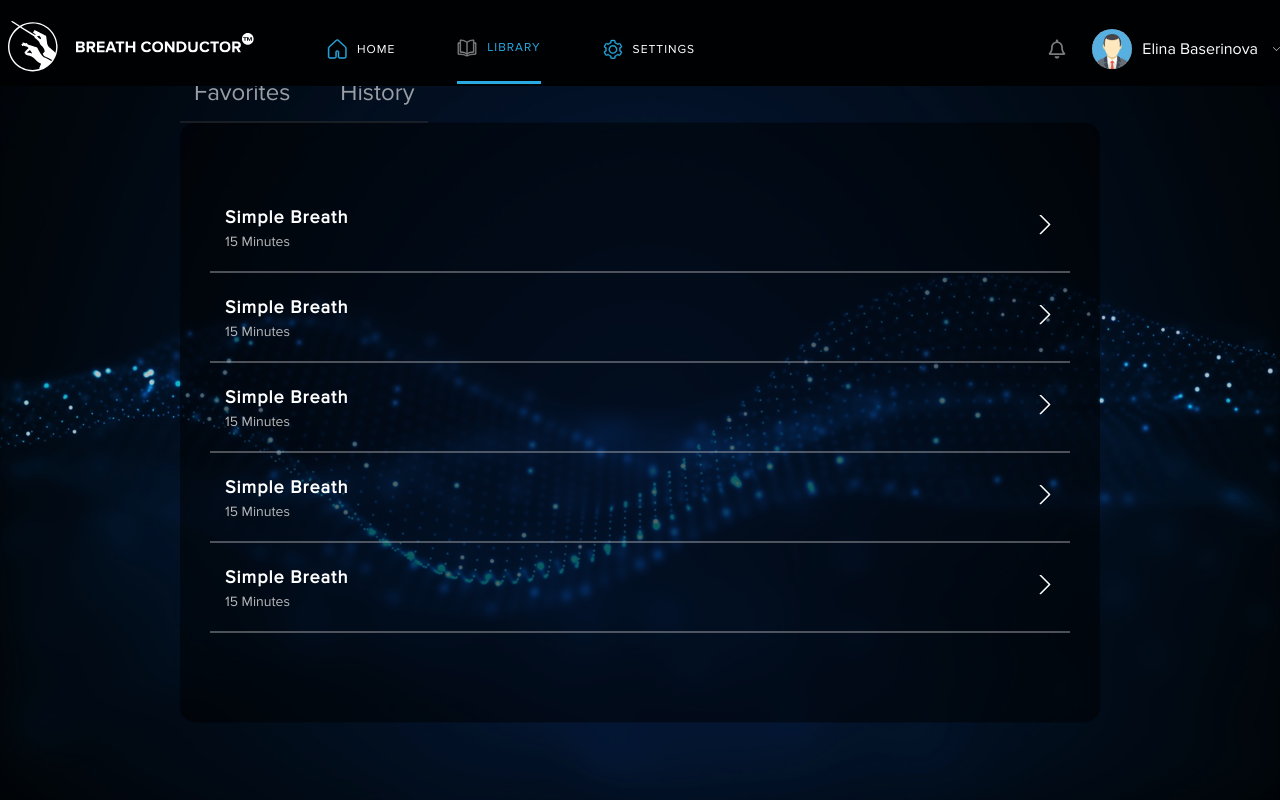
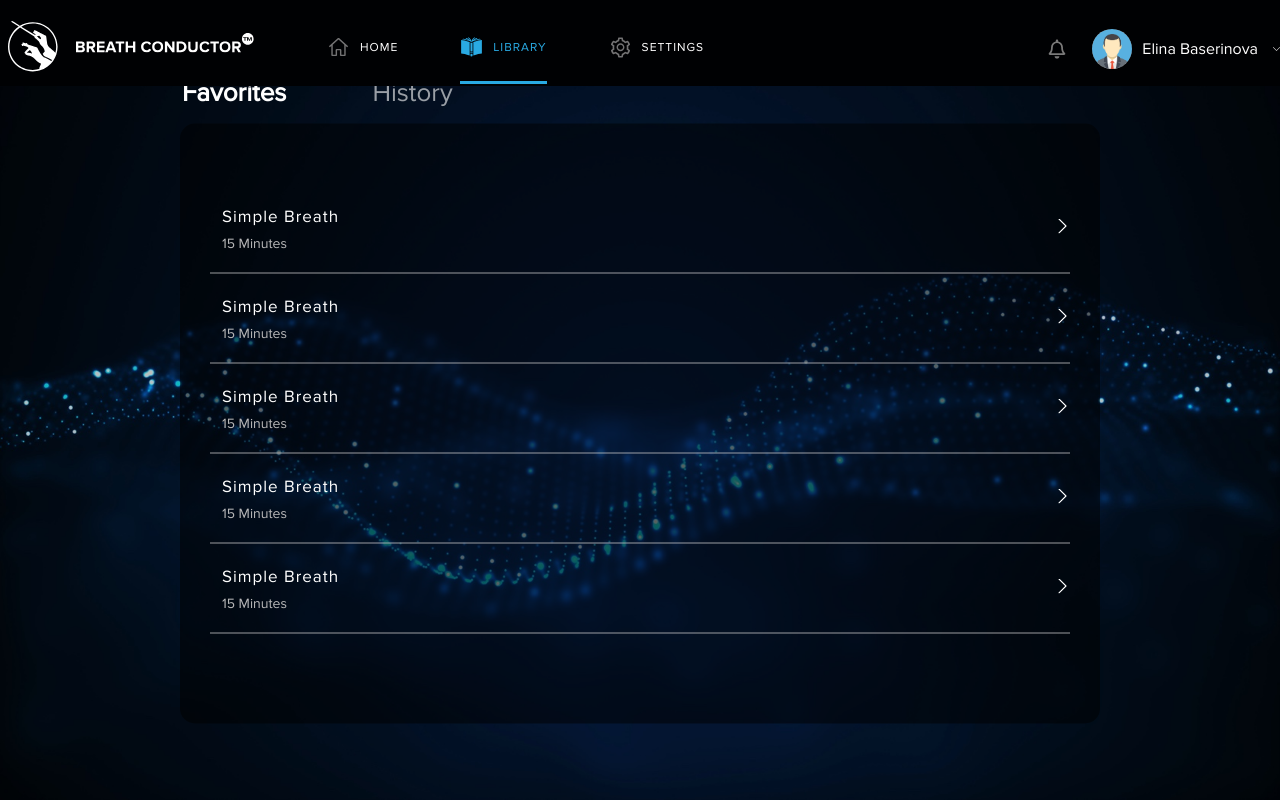
Before and after one commit to DevShahidul/breath-conductor, a React (Create React App) app: page /library in a window 1280 px wide. Built offline with nearby package versions, Linux system fonts and the light colour scheme.

Commit message:
Fixed nav icon color issue

```diff
--- a/package.json
+++ b/package.json
@@ -9,6 +9,7 @@
     "@testing-library/user-event": "^7.2.1",
     "react": "^16.14.0",
     "react-dom": "^16.14.0",
+    "react-icons": "^3.11.0",
     "react-player": "^2.6.2",
     "react-router-dom": "^5.2.0",
     "react-scripts": "^4.0.0",
--- a/src/Assets/CSS/style.css
+++ b/src/Assets/CSS/style.css
@@ -56,16 +56,46 @@ a:visited{
     font-weight: 600;
     cursor: pointer;
     margin-top: 20px;
+    display: flex;
+    align-items: center;
+    justify-content: center;
+    position: relative;
+    text-align: center;
 }
 .btn,
 .btn:active,
 .btn:focus{
     outline: none;
 }
-.btn-primary {
+.btn svg,
+.btn img{
+    max-width: 25px;
+    position: absolute;
+    left: 15px;
+}
+
+.btn svg{
+    font-size: 18px;
+    font-weight: bold;
+}
+
+.btn-primary,
+.btn.primary{
     background: #29aae3;
     color: #fff;
 }
+
+.btn.primary-outline{
+    color: #29aae3;
+    background: transparent;
+    border: 2px solid currentColor;
+}
+
+.btn.danger{
+    background: #e02020;
+    color: #fff;
+}
+
 .btn-secondary{
     background: transparent;
     border: 1px solid #29aae3;
@@ -428,14 +458,17 @@ input:focus {
     font-size: 18px;
     padding: 0 14px 15px;
 }
+.tabs ul{
+    padding: 0 2px 15px;
+}
 .tabs .nav-item{
     color: #999ea5;
-    font-weight: 500;
-    margin-right: 50px;
-    font-size: 24px;
+    font-weight: 400;
+    margin-right: 86px;
+    font-size: 26px;
 }
-li.sc-dlnjPT.bqnhDN.nav-item .active, li.sc-dlnjPT.bqnhDN.nav-item.active {
-    color: #fff !important;
+li.nav-item .active{
+    color: #ffffff;
     font-size: 22px;
     letter-spacing: 2px;
     font-weight: 700;
@@ -457,7 +490,7 @@ li.sc-dlnjPT.bqnhDN.nav-item .active, li.sc-dlnjPT.bqnhDN.nav-item.active {
 /*******************favorites page style **********************/
 .favorites-list {
     border-bottom: 1px solid #b9b9bbd4;
-    padding: 15px;
+    padding: 15px 0px 15px 12px;
     display: flex;
     flex-wrap: wrap;
     min-height: 90px;
@@ -466,11 +499,11 @@ li.sc-dlnjPT.bqnhDN.nav-item .active, li.sc-dlnjPT.bqnhDN.nav-item.active {
 }
 
 .favorites-info h2{
-    font-size: 18px;
+    font-size: 17px;
     color: #fff;
-    font-weight: 600;
+    font-weight: 400;
     letter-spacing: 1px;
-    margin-bottom: 5px;
+    margin-bottom: 8px;
 }
 .favorites-info p{
     font-size: 14px;
@@ -479,8 +512,8 @@ li.sc-dlnjPT.bqnhDN.nav-item .active, li.sc-dlnjPT.bqnhDN.nav-item.active {
 }
 .favorites-arrow img {
     cursor: pointer;
-    width: 20px;
-    height: 20px;
+    width: 15px;
+    height: 15px;
 }
 
 /************************* Favorites details page ******************/
@@ -504,7 +537,7 @@ li.sc-dlnjPT.bqnhDN.nav-item .active, li.sc-dlnjPT.bqnhDN.nav-item.active {
 }
 .details-items {
     border-bottom: 1px solid #b9b9bb6b;
-    min-height: 225px;
+    min-height: 220px;
 }
 .details-items .row {
     display: flex;
@@ -512,6 +545,7 @@ li.sc-dlnjPT.bqnhDN.nav-item .active, li.sc-dlnjPT.bqnhDN.nav-item.active {
     flex-wrap: wrap;
     width: 80%;
     margin: auto;
+    padding: 30px 20px;
 }
 .details-items .col-4 {
     text-align: center;
@@ -520,7 +554,7 @@ li.sc-dlnjPT.bqnhDN.nav-item .active, li.sc-dlnjPT.bqnhDN.nav-item.active {
     margin-bottom: 35px;
 }
 .details-items .img-box p {
-    color: #fff;
+    color: rgba(255, 255, 255, 0.6);
     font-weight: 500;
 }
 .details-items h4 {
@@ -533,12 +567,14 @@ li.sc-dlnjPT.bqnhDN.nav-item .active, li.sc-dlnjPT.bqnhDN.nav-item.active {
     display: flex;
     flex-wrap: wrap;
     justify-content: space-between;
+    padding: 15px 0px;
 }
 .details-action .col-3 {
     flex-basis: 30%;
 }
 .details-action img {
-    width: 100%;
+    width: 18px;
+    margin-top: 2px;
 }
 /* setting page styles*/
 
@@ -667,17 +703,18 @@ li.sc-dlnjPT.bqnhDN.nav-item .active, li.sc-dlnjPT.bqnhDN.nav-item.active {
 }
 .section-title p {
     text-align: center;
-    font-size: 14px;
+    font-size: 17px;
     color: #29aae3;
+    margin-top: 5px;
 }
 
 
 /*********************** Top navigation Two styels*************************/
 
-.nagivationTwo a.active li p{
+.nagivationTwo li a.active p {
     color: #29aae3;
 }
-.nagivationTwo  a.active li {
+.nagivationTwo li a.active {
     border-bottom: 3px solid #29aae3;
 }
 .nagivationTwo {
@@ -710,16 +747,21 @@ nav {
 nav ul {
     display: flex;
 }
-nav ul li{
+nav ul li a{
     display: flex;
     align-items: center;
     margin: 0 31px;
     height: 70px;
+    border-bottom: 3px solid transparent;
 }
-nav ul li img {
-    width: 20px;
-    height: 20px;
+nav ul li svg {
+    width: 23px;
+    height: 23px;
     margin-right: 10px;
+    color: #737374;
+}
+nav ul li a.active svg{
+    color: #29aae3;
 }
 nav ul li p {
     color: #fff;
--- /dev/null
+++ b/src/Component/Button.js
@@ -0,0 +1,13 @@
+import React from 'react'
+
+export const Button = (props) => {
+    const icon = props.imgIcon ? <img src={props.imgIcon} alt={`${props.text} icon`} /> : <props.icon />
+    return (
+        <>
+            <button className={"btn " +props.type}>
+                {icon ? icon : null}
+              {props.text}
+            </button>
+        </>
+    )
+}
--- a/src/Component/HistoryDetails.js
+++ b/src/Component/HistoryDetails.js
@@ -4,10 +4,10 @@ import GoalIcon from "../Assets/Image/Goal.svg";
 import TimeIcon from "../Assets/Image/Time.svg";
 import VoiceIcon from "../Assets/Image/Voice.svg";
 import ThemeIcon from "../Assets/Image/Theme.svg";
-import DuplicateIcon from "../Assets/Image/New Duplicate.svg";
-import ShareIcon from "../Assets/Image/Share button.svg";
-import RemoveIcon from "../Assets/Image/Remove from favorites.svg";
+import DuplicateIcon from "../Assets/Image/New-Duplicate-icon.svg";
 import {Link} from "react-router-dom";
+import { Button } from './Button';
+import { RiShareLine, RiDeleteBinLine } from "react-icons/ri";
 
 class HistoryDetails extends Component {
     render() {
@@ -61,13 +61,16 @@ class HistoryDetails extends Component {
                 <div className="details-action">
                     <div className="row">
                         <div className="col-3">
-                            <img src={DuplicateIcon} alt="Duplicate icon"/>
+                            <Button type="primary" text="New Duplicate" imgIcon={DuplicateIcon}/>
+                            {/* <img src={DuplicateIcon} alt="Duplicate icon"/> */}
                         </div>
                         <div className="col-3">
-                            <img src={ShareIcon} alt="Share icon"/>
+                            <Button type="primary" text="Share" icon={RiShareLine}/>
+                            {/* <img src={ShareIcon} alt="Share icon"/> */}
                         </div>
                         <div className="col-3">
-                            <img src={RemoveIcon} alt="Remove icon"/>
+                            <Button type="danger" text="Remove from Favorites" icon={RiDeleteBinLine}/>
+                            {/* <img src={RemoveIcon} alt="Remove icon"/> */}
                         </div>
                     </div>
                 </div>
--- a/src/Component/TopNavigationTwo.js
+++ b/src/Component/TopNavigationTwo.js
@@ -1,23 +1,36 @@
 import React, {Component, Fragment} from 'react';
 import Logo from "../Assets/Image/logo2.svg";
-import HomeTwo from "../Assets/Image/Home_2.svg";
-import LibraryOne from "../Assets/Image/Library_1.svg";
-import SettingTwo from "../Assets/Image/setting_2.svg";
+import {VscHome}  from "react-icons/vsc";
+import {GiBookCover} from "react-icons/gi";
+import {AiOutlineSetting} from "react-icons/ai";
 import Notification from "../Assets/Image/Notification.svg";
 import UserPlaceholder from "../Assets/Image/user_placeholder.png";
 import DownArrow from "../Assets/Image/down-arrow.svg";
 import MenuIcon from "../Assets/Image/menu.svg";
 import {Link, NavLink} from "react-router-dom";
 
-
 class TopNavigationTwo extends Component {
 
     constructor(){
         super();
         this.state = {
-            home: [HomeTwo],
-            library: [LibraryOne],
-            setting: [SettingTwo],
+            navItems: {
+                home:{
+                    text: 'home',
+                    path: '/home',
+                    icon: <VscHome />
+                },
+                library:{
+                    text: 'library',
+                    path: '/library',
+                    icon: <GiBookCover />
+                },
+                settings:{
+                    text: 'settings',
+                    path: '/setting',
+                    icon: <AiOutlineSetting />
+                }
+            },
             expanded: false
         }
     }
@@ -38,6 +51,7 @@ class TopNavigationTwo extends Component {
     }
 
     render() {
+        const {navItems} = this.state;
         return (
             <Fragment>
                 <div className="nagivationTwo">
@@ -45,26 +59,21 @@ class TopNavigationTwo extends Component {
                         <Link to="login"><img src={Logo} alt="logo"/></Link>
                         <nav>
                             <ul>
-                                <NavLink activeClassName="active" to="home">
-                                    <li>
-                                    <img src={this.state.home} alt="Home icon"/>
-                                    <p>Home</p>
-                                    </li>
-                                </NavLink>
-
-                                <NavLink activeClassName="active" to="library">
-                                    <li>
-                                    <img src={this.state.library} alt="Library icon"/>
-                                    <p>Library</p>
-                                    </li>
-                                </NavLink>
-
-                                <NavLink activeClassName="active" to="setting">
-                                    <li>
-                                    <img src={this.state.setting} alt="Setting icon"/>
-                                    <p>Settings</p>
-                                    </li>
-                                </NavLink>
+                                {Object.keys(navItems).map((keyName, index) => {
+                                    const path = navItems[keyName].path;
+                                    const icon = navItems[keyName].icon;
+                                    const navText = navItems[keyName].text;
+                                    return (
+                                        //console.log(navItem[keyName].path)
+                                        <li key={index}>
+                                            <NavLink
+                                             activeClassName="active" to={path}>
+                                                {icon}
+                                                <p>{navText}</p>
+                                            </NavLink>
+                                        </li>
+                                    )
+                                })}
                             </ul>
                         </nav>
                             <img className="notification" src={Notification} alt="Notification icon"/>
--- a/src/Component/tab/Tab.elements.js
+++ b/src/Component/tab/Tab.elements.js
@@ -10,18 +10,21 @@ export const TabNav = styled.ul`
     display: flex;
     align-items: center;
     justify-content: flex-start;
-    padding: 0 14px 15px;
-    border-bottom: 1px solid #333;
+    padding: 0 2px 15px;
 `;
 
 export const TabNavItem = styled.li`
     display: block;
-    font-size: 16px;
+    font-size: 26px;
     position: relative;
-    margin-right: 25px;
+    margin-right: 86px;
     cursor: pointer;
     &:last-child{
         margin-right: 0;
+    }
+    &.active{
+        font-weight: 700;
+        color: #ffffff;
     }
     &.active::after{
         content: "";
--- a/src/Pages/HistoryDetailsPage.js
+++ b/src/Pages/HistoryDetailsPage.js
@@ -15,10 +15,10 @@ class HistoryDetailsPage extends Component {
                                 <div className="tabs">
                                     <div className="sc-bdnylx hzxEwr">
                                         <ul className="sc-gtssRu jLtfL collapsed">
-                                            <li className="sc-dlnjPT bqnhDN nav-item ">
+                                            <li className="nav-item ">
                                                 <Link to="library">Favorites</Link>
                                             </li>
-                                            <li className="sc-dlnjPT bqnhDN nav-item ">
+                                            <li className="nav-item ">
                                                 <NavLink to="library"><p className="active">History</p></NavLink>
                                             </li>
                                         </ul>
```
Also changed, not shown: src/Assets/Image/New-Duplicate-icon.svg (added), 1 other file (tests, documents, lock files or other folders).
